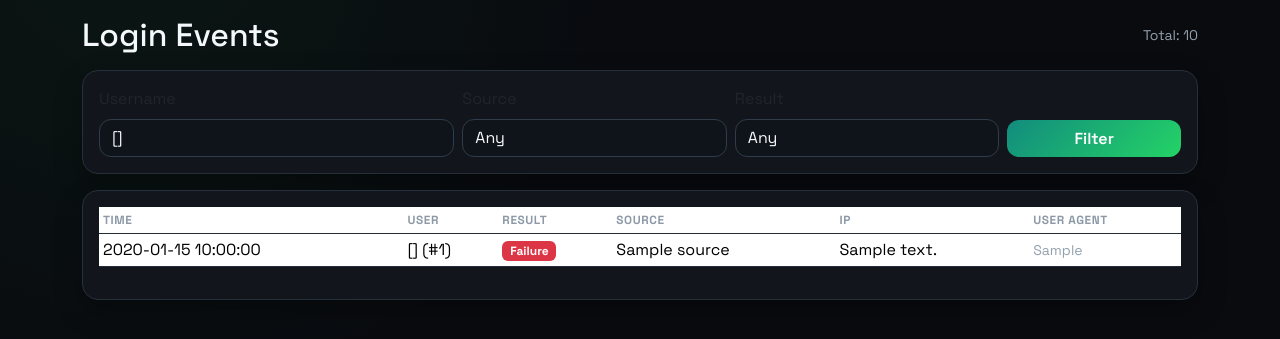
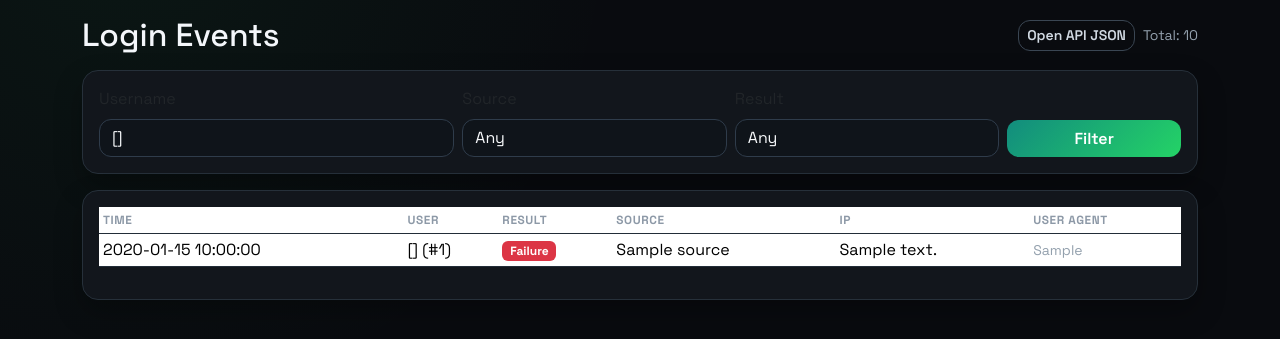
Before and after one commit to popeplufi/expense-tracker-api, a Flask app: template app/templates/admin_login_events.html in a window 1280 px wide. Shown: the part 73-412 px from the top of the page. Run offline with Flask 3, Linux system fonts and the light colour scheme; the template is opened without the code that fills it: most values are stand-ins (such as "Sample title", 1, 10 or a date in 2020); parts of the project's set-up code (start-up, migrations or seed data) failed here and were passed over.

Commit message:
Add admin login logs API shortcut button in UI

```diff
--- a/app/templates/admin_login_events.html
+++ b/app/templates/admin_login_events.html
@@ -6,7 +6,15 @@
 <section class="section">
     <div class="d-flex justify-content-between align-items-center mb-3">
         <h2 class="mb-0">Login Events</h2>
-        <span class="text-secondary small">Total: {{ total }}</span>
+        <div class="d-flex align-items-center gap-2">
+            <a
+                class="btn btn-outline-secondary btn-sm"
+                href="{{ url_for('main.admin_login_events_api', page=page, per_page=per_page, username=filters.username, source=filters.source, success=filters.success) }}"
+            >
+                Open API JSON
+            </a>
+            <span class="text-secondary small">Total: {{ total }}</span>
+        </div>
     </div>
 
     <form method="get" class="card p-3 mb-3 dark-card">
```
